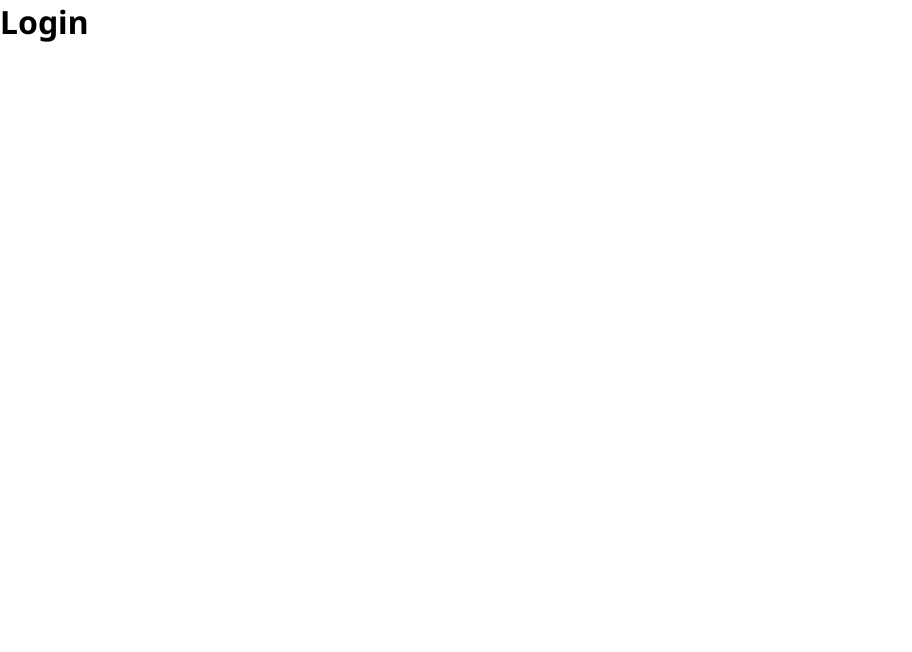
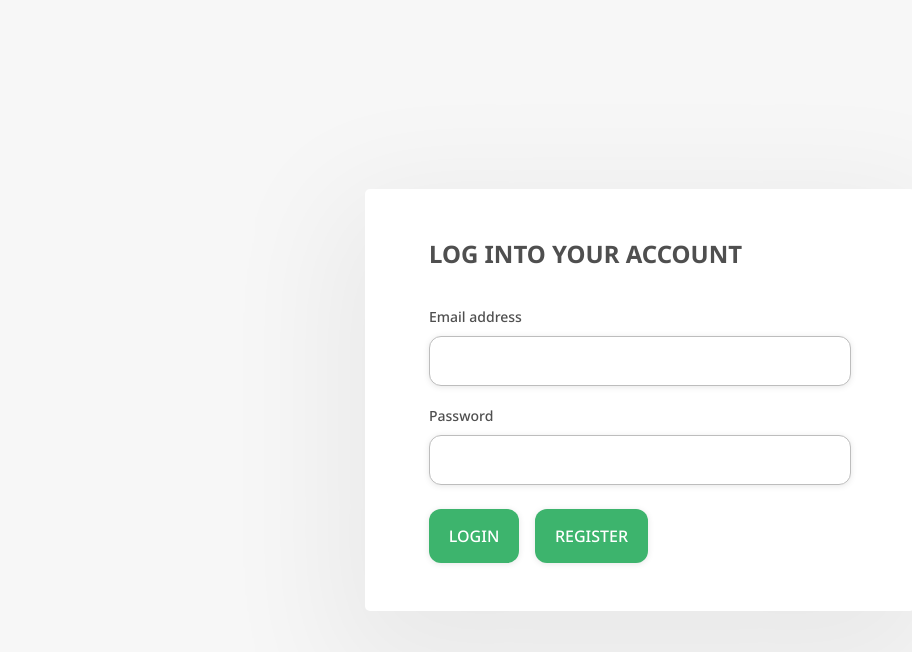
Before and after one commit to jukha/my-unsplash, a React (Vite) app in the folder frontend/my-unsplash-frontend/: page /login in a window 1280 px wide. Shown: the top 652 px of the page, without its empty margins (0-912 px from the left). Built offline with nearby package versions, Linux system fonts and the light colour scheme.

Commit message:
frontend(add signup and login pages design)

```diff
--- a/frontend/my-unsplash-frontend/package.json
+++ b/frontend/my-unsplash-frontend/package.json
@@ -10,6 +10,7 @@
     "preview": "vite preview"
   },
   "dependencies": {
+    "formik": "^2.4.3",
     "masonry-layout": "^4.2.2",
     "react": "^18.2.0",
     "react-dom": "^18.2.0",
--- a/frontend/my-unsplash-frontend/src/components/header/Header.css
+++ b/frontend/my-unsplash-frontend/src/components/header/Header.css
@@ -42,6 +42,7 @@ header .form-group {
   max-width: 18.75rem;
   display: flex;
   align-items: center;
+  margin-bottom: 0;
 }
 header .btn--success {
   margin-left: auto;
--- a/frontend/my-unsplash-frontend/src/components/login/Login.jsx
+++ b/frontend/my-unsplash-frontend/src/components/login/Login.jsx
@@ -1,3 +1,29 @@
 export default function Login() {
-  return <h1>Login</h1>;
+  return (
+    <div className="auth-wrapper">
+      <div className="auth-form">
+        <h3>Log into your account</h3>
+        <form>
+          <div className="form-group">
+            <label htmlFor="email" className="form-label">
+              Email address
+            </label>
+            <input className="form-control" type="text" id="email" />
+          </div>
+          <div className="form-group">
+            <label htmlFor="password" className="form-label">
+              Password
+            </label>
+            <input className="form-control" type="text" id="password" />
+          </div>
+          <div className="form-btns">
+            <a className="btn btn--success">LOGIN</a>
+            <a className="btn btn--success" href="/signup">
+              REGISTER
+            </a>
+          </div>
+        </form>
+      </div>
+    </div>
+  );
 }
--- a/frontend/my-unsplash-frontend/src/components/signup/Signup.jsx
+++ b/frontend/my-unsplash-frontend/src/components/signup/Signup.jsx
@@ -1,3 +1,35 @@
 export default function Signup() {
-  return <h1>Signup</h1>;
+  return (
+    <div className="auth-wrapper">
+      <div className="auth-form">
+        <h3>Log into your account</h3>
+        <form>
+          <div className="form-group">
+            <label htmlFor="name" className="form-label">
+              Name
+            </label>
+            <input className="form-control" type="text" id="name" />
+          </div>
+          <div className="form-group">
+            <label htmlFor="email" className="form-label">
+              Email address
+            </label>
+            <input className="form-control" type="text" id="email" />
+          </div>
+          <div className="form-group">
+            <label htmlFor="password" className="form-label">
+              Password
+            </label>
+            <input className="form-control" type="text" id="password" />
+          </div>
+          <div className="form-btns">
+            <a className="btn btn--success" href="/signup">
+              REGISTER
+            </a>
+            <a className="btn btn--success" href="/login">LOGIN</a>
+          </div>
+        </form>
+      </div>
+    </div>
+  );
 }
--- a/frontend/my-unsplash-frontend/src/index.css
+++ b/frontend/my-unsplash-frontend/src/index.css
@@ -7,6 +7,7 @@
   --text-secondary: #bdbdbd;
   --text-tertiary: #333333;
   --clr-neutral: #fff;
+  --clr-neutral-100: #f7f7f7;
   --ff-primary: "Noto Sans", sans-serif;
   --ff-secondary: "Montserrat", sans-serif;
 }
@@ -66,9 +67,9 @@ a {
 .form-group {
   margin-bottom: 1.16rem;
 }
-.form-group:last-of-type {
+/* .form-group:last-of-type {
   margin-bottom: 0;
-}
+} */
 .form-label {
   display: inline-block;
   color: var(--text-primary);
@@ -92,3 +93,29 @@ a {
 .form-control:focus {
   outline: none;
 }
+
+.auth-wrapper {
+  height: 100vh;
+  display: flex;
+  align-items: center;
+  justify-content: center;
+  background-color: var(--clr-neutral-100);
+}
+.auth-form {
+  flex-grow: 1;
+  max-width: 34.375rem;
+  box-shadow: 0 2.5rem 8rem 2rem rgba(0, 0, 0, 0.06);
+  padding: 3rem 4rem;
+  border-radius: 5px;
+  background-color: var(--clr-neutral);
+}
+.auth-form h3 {
+  font-size: 1.5rem;
+  color: var(--text-primary);
+  text-transform: uppercase;
+  margin-bottom: 2.2rem;
+}
+.auth-form .form-btns {
+  gap: 1rem;
+  justify-content: start;
+}
```
Also changed, not shown: 1 other file (tests, documents, lock files or other folders).
